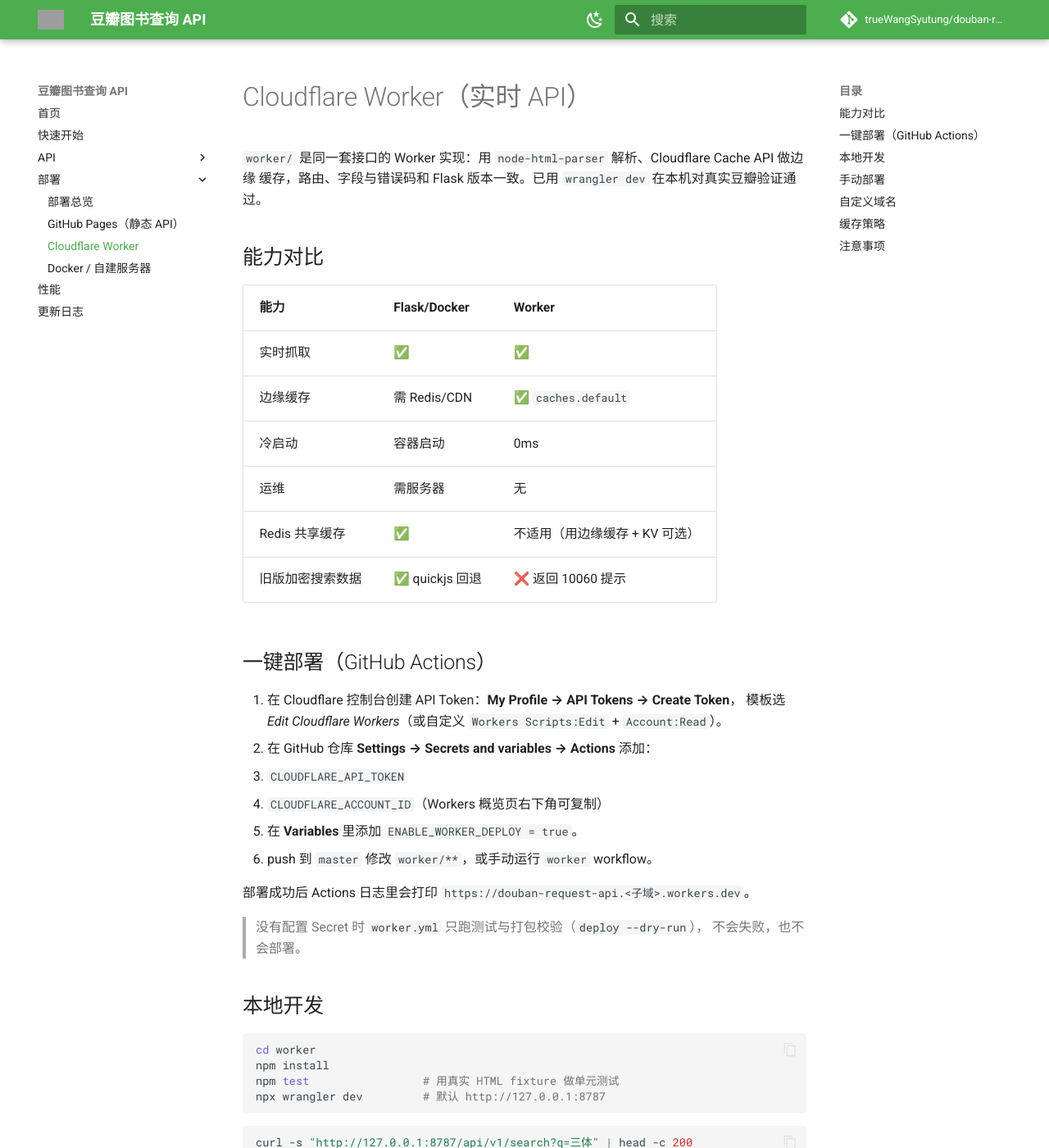
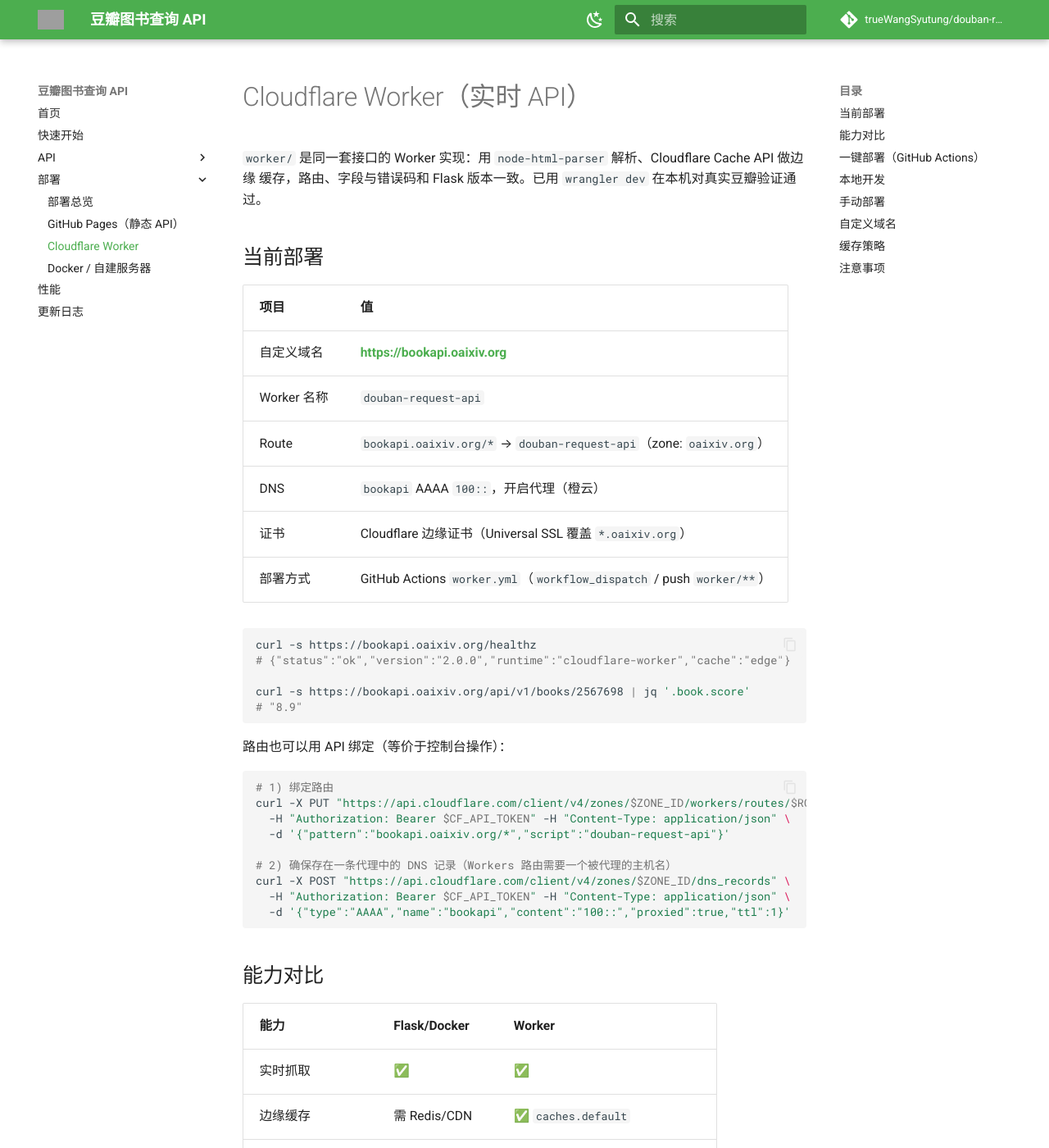
Before and after one commit to trueWangSyutung/douban-request-api, an MkDocs documentation site: the page built from docs/deployment/worker.md, in a window 1280 px wide and 1400 px high. Shown: the whole window at 82% size. Built offline with MkDocs 1.6.1 and Material for MkDocs 9.7.7, drawn with Linux system fonts in a browser that asks for light colours; comment, search, counter and statistics services are not loaded; grey boxes are pictures that could not be loaded.

Commit message:
docs: 补充 Worker 路由 / DNS / 在线地址说明

````diff
--- a/docs/deployment/worker.md
+++ b/docs/deployment/worker.md
@@ -2,6 +2,39 @@
 
 `worker/` 是同一套接口的 Worker 实现：用 `node-html-parser` 解析、Cloudflare Cache API 做边缘
 缓存，路由、字段与错误码和 Flask 版本一致。已用 `wrangler dev` 在本机对真实豆瓣验证通过。
+
+## 当前部署
+
+| 项目 | 值 |
+| --- | --- |
+| 自定义域名 | **<https://bookapi.oaixiv.org>** |
+| Worker 名称 | `douban-request-api` |
+| Route | `bookapi.oaixiv.org/*` → `douban-request-api`（zone: `oaixiv.org`） |
+| DNS | `bookapi` AAAA `100::`，开启代理（橙云） |
+| 证书 | Cloudflare 边缘证书（Universal SSL 覆盖 `*.oaixiv.org`） |
+| 部署方式 | GitHub Actions `worker.yml`（`workflow_dispatch` / push `worker/**`） |
+
+```bash
+curl -s https://bookapi.oaixiv.org/healthz
+# {"status":"ok","version":"2.0.0","runtime":"cloudflare-worker","cache":"edge"}
+
+curl -s https://bookapi.oaixiv.org/api/v1/books/2567698 | jq '.book.score'
+# "8.9"
+```
+
+路由也可以用 API 绑定（等价于控制台操作）：
+
+```bash
+# 1) 绑定路由
+curl -X PUT "https://api.cloudflare.com/client/v4/zones/$ZONE_ID/workers/routes/$ROUTE_ID" \
+  -H "Authorization: Bearer $CF_API_TOKEN" -H "Content-Type: application/json" \
+  -d '{"pattern":"bookapi.oaixiv.org/*","script":"douban-request-api"}'
+
+# 2) 确保存在一条代理中的 DNS 记录（Workers 路由需要一个被代理的主机名）
+curl -X POST "https://api.cloudflare.com/client/v4/zones/$ZONE_ID/dns_records" \
+  -H "Authorization: Bearer $CF_API_TOKEN" -H "Content-Type: application/json" \
+  -d '{"type":"AAAA","name":"bookapi","content":"100::","proxied":true,"ttl":1}'
+```
 
 ## 能力对比
 
````
Also changed, not shown: README.md (+2 -2 lines), docs/deployment/index.md (+8 -0 lines).
